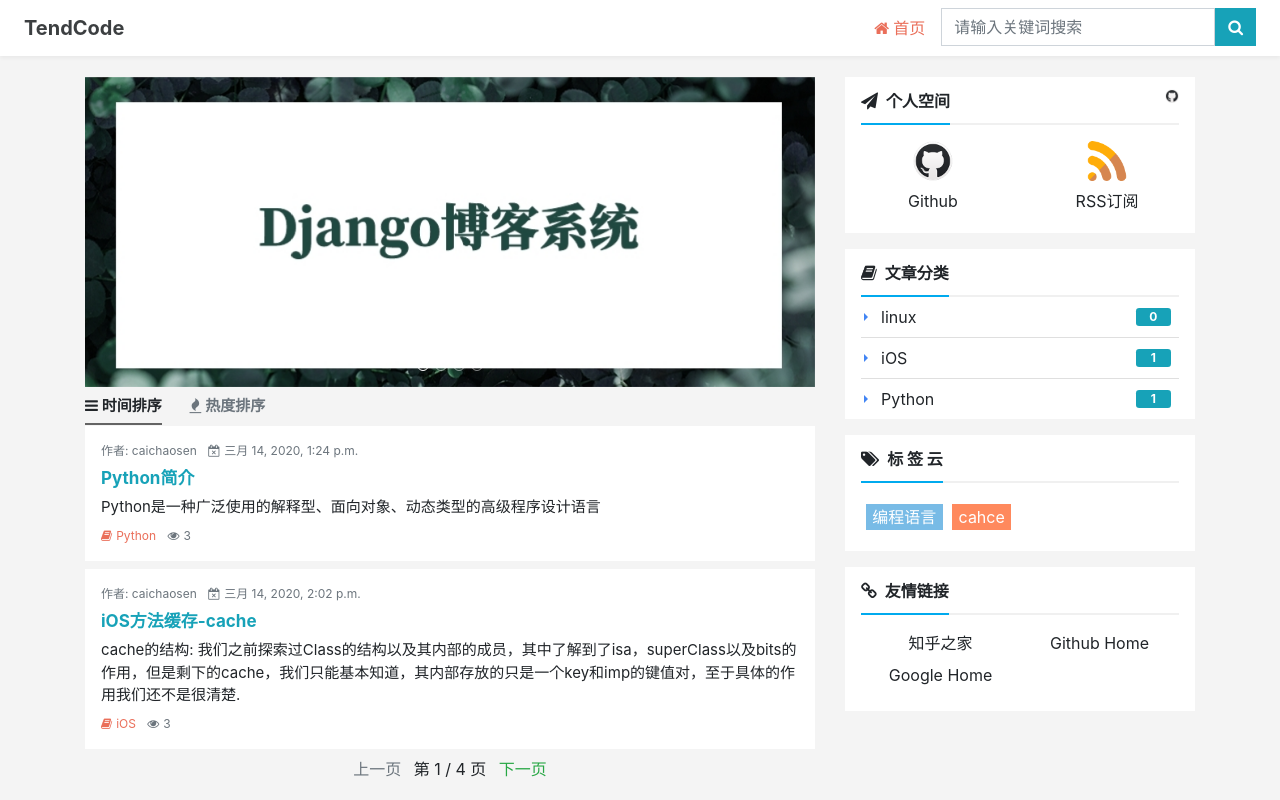
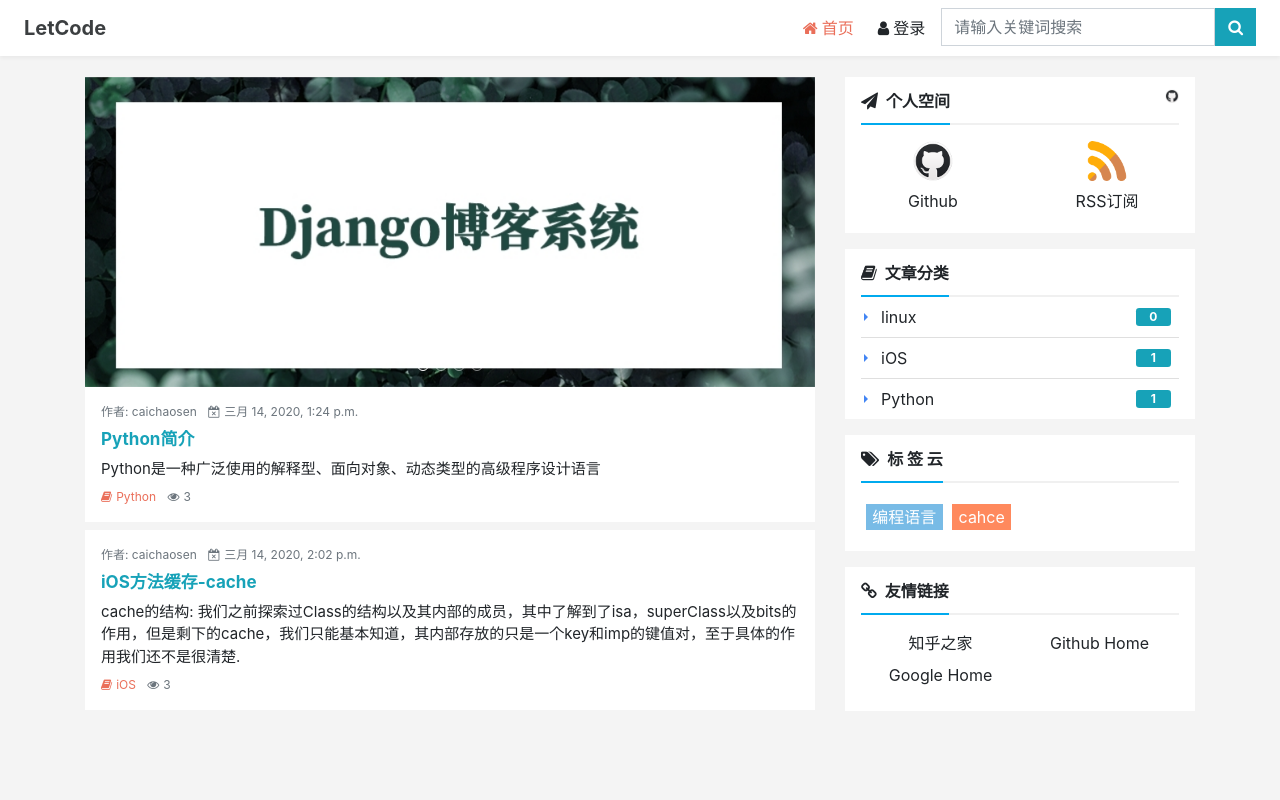
Before and after one commit to TisonCai/blog_web, a Django app: page /hot/ in a window 1280 px wide. Run offline with Django 3.2, Linux system fonts and the light colour scheme; data comes from the database, SQL or seed files in the repository; both versions use the stored data as it was after the commit; some libraries are stand-ins or nearby versions.

Commit message:
add new theme

```diff
--- a/typeidea-env/pip-selfcheck.json
+++ b/typeidea-env/pip-selfcheck.json
@@ -1 +1 @@
-{"last_check":"2020-01-23T02:56:00Z","pypi_version":"20.0.1"}
+{"last_check":"2020-03-14T16:01:08Z","pypi_version":"20.0.2"}
--- a/typeidea/blog/views.py
+++ b/typeidea/blog/views.py
@@ -38,7 +38,7 @@
 
 class CommonViewMixin:
     def get_context_data(self,**kwargs):
-        context = super().get_context_data(**kwargs)
+        context = super(CommonViewMixin, self).get_context_data(**kwargs)
         context.update({
             'sidebars': SideBar.get_all()
         })
@@ -53,7 +53,8 @@
     template_name = 'blog/list.html'
     context_object_name = 'post_list'
 
-    def get_context_data(self, *, object_list=None, **kwargs):
+
+    def get_context_data(self, *args, **kwargs):
         context = super(IndexView, self).get_context_data(**kwargs)
         context.update({
             'keyword': ''
@@ -64,7 +65,7 @@
 
 # 搜索页
 class SearchView(IndexView):
-    def get_context_data(self, *, object_list=None, **kwargs):
+    def get_context_data(self, *args, **kwargs):
         context = super(SearchView, self).get_context_data(**kwargs)
         context.update({
             'keyword': self.request.GET.get('keyword','')
@@ -90,7 +91,8 @@
 # 分类页
 class CategoryView(IndexView):
     pk_url_kwarg = 'category_id'
-    def get_context_data(self, *, object_list=None, **kwargs):
+
+    def get_context_data(self, *args, **kwargs):
         context = super(CategoryView, self).get_context_data(**kwargs)
         category_id = self.kwargs.get('category_id')
         category = get_object_or_404(Category,pk=category_id)
@@ -102,14 +104,14 @@
     def get_queryset(self):
         '''k控制数据源'''
         '''重写queryset，根据分类设置'''
-        queryset = super().get_queryset()
+        queryset = super(CategoryView, self).get_queryset()
         category_id = self.kwargs.get('category_id')
         return queryset.filter(category_id=category_id)
 
 
 # 标签页
 class TagView(IndexView):
-        def get_context_data(self, *, object_list=None, **kwargs):
+        def get_context_data(self, *args, **kwargs):
             context = super(TagView, self).get_context_data(**kwargs)
             tag_id = self.kwargs.get('tag_id')
             tag = get_object_or_404(Tag, pk=tag_id)
@@ -120,7 +122,7 @@
 
         def get_queryset(self):
             '''重写queryset，根据分类设置'''
-            queryset = super().get_queryset()
+            queryset = super(TagView, self).get_queryset()
             tag_id = self.kwargs.get('tag_id')
             print('kekeke')
             print(queryset)
@@ -136,7 +138,7 @@
     pk_url_kwarg = 'post_id'
 
     def get(self, request, *args, **kwargs):
-        response = super().get(request,*args, **kwargs)
+        response = super(PostDetailView, self).get(request,*args, **kwargs)
         self.handle_vistor()
         return response
 
@@ -214,7 +216,7 @@
     template_name = 'blog/_index.html'
     context_object_name = 'post_list'
 
-    def get_context_data(self, *, object_list=None, **kwargs):
+    def get_context_data(self, *args, **kwargs):
         context = super(TestIndexView, self).get_context_data(**kwargs)
         tags = Tag.objects.filter(status=Tag.STATUS_NORMAL)
         categorys = Category.objects.filter(status=Category.STATUS_NORMAL)
@@ -235,7 +237,7 @@
     template_name = 'blog/_index.html'
     context_object_name = 'post_list'
 
-    def get_context_data(self, *, object_list=None, **kwargs):
+    def get_context_data(self, *args, **kwargs):
         context = super(HotIndexView, self).get_context_data(**kwargs)
         tags = Tag.objects.filter(status=Tag.STATUS_NORMAL)
         categorys = Category.objects.filter(status=Category.STATUS_NORMAL)
@@ -256,7 +258,7 @@
     template_name = 'blog/_index.html'
     context_object_name = 'post_list'
 
-    def get_context_data(self, *, object_list=None, **kwargs):
+    def get_context_data(self, *args, **kwargs):
         context = super(SearchIndexView, self).get_context_data(**kwargs)
         tags = Tag.objects.filter(status=Tag.STATUS_NORMAL)
         categorys = Category.objects.filter(status=Category.STATUS_NORMAL)
@@ -285,7 +287,7 @@
     pk_url_kwarg = 'post_id'
 
     def get(self, request, *args, **kwargs):
-        response = super().get(request,*args, **kwargs)
+        response = super(PostDetailIndexView, self).get(request,*args,**kwargs)
         self.handle_vistor()
         return response
 
@@ -320,7 +322,7 @@
     template_name = 'blog/_category.html'
     context_object_name = 'post_list'
 
-    def get_context_data(self, *, object_list=None, **kwargs):
+    def get_context_data(self, *args, **kwargs):
         context = super(CategoryIndexView, self).get_context_data(**kwargs)
         tags = Tag.objects.filter(status=Tag.STATUS_NORMAL)
         categorys = Category.objects.filter(status=Category.STATUS_NORMAL)
@@ -347,7 +349,8 @@
     template_name = 'blog/_tag.html'
     context_object_name = 'post_list'
 
-    def get_context_data(self, *, object_list=None, **kwargs):
+    #
+    def get_context_data(self, *args, **kwargs):
         context = super(TagIndexView, self).get_context_data(**kwargs)
         tags = Tag.objects.filter(status=Tag.STATUS_NORMAL)
         categorys = Category.objects.filter(status=Category.STATUS_NORMAL)
--- a/typeidea/typeidea/custom_site.py
+++ b/typeidea/typeidea/custom_site.py
@@ -1,8 +1,8 @@
 from django.contrib.admin import AdminSite
 
 class CustomSite(AdminSite):
-    site_header = 'Typeidea'
-    site_title = 'Typeidea 管理后台'
+    site_header = 'LetCode'
+    site_title = 'LetCode 管理后台'
     index_title = '首页'
 
 
--- a/typeidea/typeidea/templates/blog/_category.html
+++ b/typeidea/typeidea/templates/blog/_category.html
@@ -9,7 +9,7 @@
     <meta name="viewport" content="width=device-width, initial-scale=1, shrink-to-fit=no">
     <meta name="referrer" content="origin">
     <!-- TDK and ICO -->
-    <title>CI/CD_文章分类_TendCode</title>
+    <title>文章分类_{{ category.name }}</title>
 
     <meta name="description" content="CI/CD 是一种通过在应用开发阶段引入自动化来频繁向客户交付应用的方法。CI/CD 的核心概念是持续集成、持续交付和持续部署。具体而言，CI/CD 在整个应用生命周期内（从集成和测试阶段，到交付和部署）引入了持续自动化和持续监控。">
     <meta name="keywords" content="CI/CD">
@@ -30,8 +30,8 @@
 <!--导航开始-->
 
 <nav class="navbar navbar-expand-md bg-white fixed-top blog-navbar py-md-0">
-    <a class="navbar-brand d-md-none d-lg-block" id="site-logo-name" href="/">
-        <strong class="px-2">TendCode</strong>
+    <a class="navbar-brand d-md-none d-lg-block" id="site-logo-name" href="/index/">
+        <strong class="px-2">LetCode</strong>
     </a>
     <button class="navbar-toggler" type="button" data-toggle="collapse" data-target="#navbarSupportedContent"
             aria-controls="navbarSupportedContent" aria-expanded="false" aria-label="Toggle navigation">
--- a/typeidea/typeidea/templates/blog/_index.html
+++ b/typeidea/typeidea/templates/blog/_index.html
@@ -10,7 +10,7 @@
     <!-- TDK and ICO -->
     <title>Tend to Code_一个使用django和bootstrap搭建的个人博客_TendCode</title>
 
-    <meta name="description" content="TendCode是一个Django搭建的博客，本网站后端使用Django框架搭建，前端使用Bootstrap框架，主要分享博主在Python以及其他编程语言的学习心得。">
+    <meta name="description" content="LetCode是一个Django搭建的博客，本网站后端使用Django框架搭建，前端使用Bootstrap框架，主要分享博主在Python以及其他编程语言的学习心得。">
     <meta name="keywords" content="Python自学,Python爬虫,Django博客,Python web开发,个人博客">
     <!--站长验证-->
     <meta name="baidu-site-verification" content="sNWuPb0U4B" /><meta name="sogou_site_verification" content="3B35Ud7njX"/><meta name="shenma-site-verification" content="05809a2214c7c161432241f733560ddf_1548246599"><meta name="360-site-verification" content="98e4595c433b13d10266ad8ea87ed539" />
@@ -29,8 +29,8 @@
 <!--导航开始-->
 
 <nav class="navbar navbar-expand-md bg-white fixed-top blog-navbar py-md-0">
-    <a class="navbar-brand d-md-none d-lg-block" id="site-logo-name" href="/">
-        <strong class="px-2">TendCode</strong>
+    <a class="navbar-brand d-md-none d-lg-block" id="site-logo-name" href="/index/">
+        <strong class="px-2">LetCode</strong>
     </a>
     <button class="navbar-toggler" type="button" data-toggle="collapse" data-target="#navbarSupportedContent"
             aria-controls="navbarSupportedContent" aria-expanded="false" aria-label="Toggle navigation">
@@ -39,9 +39,13 @@
     <div class="collapse navbar-collapse" id="navbarSupportedContent">
         <ul class="navbar-nav ml-auto">
             <li class="nav-item mr-2">
-                <a class="nav-link py-md-3 active" href="{% url 'nIndex'%}"><i class="fa fa-home mr-1"></i>首页<span class="sr-only">(current)</span></a>
+                <a class="nav-link py-md-3 active" href="{% url 'nIndex'%}">
+                    <i class="fa fa-home mr-1"></i>首页<span class="sr-only">(current)</span></a>
             </li>
-
+            <li class="nav-item mr-2">
+                <a class="nav-link py-md-3 " href="/admin/">
+                    <i class="fa fa-user mr-1"></i>登录<span class="sr-only">(current)</span></a>
+            </li>
             <form class="nav-item navbar-form mr-2 py-md-2" role="search" method="get" id="searchform" action="/nsearch/">
                  <div class="input-group">
                     <input type="search" name="keyword" class="form-control rounded-0" placeholder="请输入关键词搜索"
@@ -87,7 +91,7 @@
     <div class="carousel-inner">
 
         <div class="carousel-item active">
-                <a href="/article/docker-rebuild/">
+                <a href="/index/">
                     <img class="w-100" src="{% static 'images/logo.jpg' %}" alt="Django博客系统">
                 </a>
             </div>
@@ -101,12 +105,12 @@
             <span class="sr-only">Next</span>
         </a>
     </div>
-            <div class="text-secondary font-weight-bold py-2 f-15 choice">
-                <a class="pb-2 active" href="/index/">
-                    <i class="fa fa-bars mr-1"></i>时间排序</a>
-                <a class="pb-2 ml-4" href="/hot/">
-                    <i class="fa fa-fire mr-1"></i>热度排序</a>
-            </div>
+{#            <div class="text-secondary font-weight-bold py-2 f-15 choice">#}
+{#                <a class="pb-2 active" href="/index/">#}
+{#                    <i class="fa fa-bars mr-1"></i>时间排序</a>#}
+{#                <a class="pb-2 ml-4" href="/hot/">#}
+{#                    <i class="fa fa-fire mr-1"></i>热度排序</a>#}
+{#            </div>#}
 
 <div class="summary-list">
 
@@ -134,11 +138,6 @@
 </div>
             <div class="text-center mt-2 mt-sm-1 mt-md-0 mb-3 f-16">
 
-    <span class="text-secondary" title="当前页已经是首页">上一页</span>
-
-    <span class="mx-2">第&nbsp;1&nbsp;/&nbsp;4&nbsp;页</span>
-
-    <a class="text-success" href="?page=2">下一页</a>
 
 </div>
         </div>
--- a/typeidea/typeidea/templates/blog/_tag.html
+++ b/typeidea/typeidea/templates/blog/_tag.html
@@ -9,7 +9,7 @@
     <meta name="viewport" content="width=device-width, initial-scale=1, shrink-to-fit=no">
     <meta name="referrer" content="origin">
     <!-- TDK and ICO -->
-    <title>CI/CD_文章分类_TendCode</title>
+    <title>文章标签_{{ tag.name }}</title>
 
     <meta name="description" content="CI/CD 是一种通过在应用开发阶段引入自动化来频繁向客户交付应用的方法。CI/CD 的核心概念是持续集成、持续交付和持续部署。具体而言，CI/CD 在整个应用生命周期内（从集成和测试阶段，到交付和部署）引入了持续自动化和持续监控。">
     <meta name="keywords" content="CI/CD">
@@ -30,8 +30,8 @@
 <!--导航开始-->
 
 <nav class="navbar navbar-expand-md bg-white fixed-top blog-navbar py-md-0">
-    <a class="navbar-brand d-md-none d-lg-block" id="site-logo-name" href="/">
-        <strong class="px-2">TendCode</strong>
+    <a class="navbar-brand d-md-none d-lg-block" id="site-logo-name" href="/index/">
+        <strong class="px-2">LetCode</strong>
     </a>
     <button class="navbar-toggler" type="button" data-toggle="collapse" data-target="#navbarSupportedContent"
             aria-controls="navbarSupportedContent" aria-expanded="false" aria-label="Toggle navigation">
--- a/typeidea/typeidea/urls.py
+++ b/typeidea/typeidea/urls.py
@@ -54,21 +54,20 @@
 }
 
 urlpatterns = [
-    path('super_admin/', admin.site.urls),
-    path('admin/', custom_site.urls),
+    path('super_admin/', admin.site.urls, ),
+    path('admin/', custom_site.urls ),
     # path('',post_list,name='index'),
-    path('',IndexView.as_view(),name='index'),
+
+    # path('',IndexView.as_view(),name='index'),
     # path('post/<int:post_id>',post_detail, name='post-detail'),
-    path('post/<int:post_id>',PostDetailView.as_view(), name='post-detail'),
+    # path('post/<int:post_id>',PostDetailView.as_view(), name='post-detail'),
     # path('category/<int:category_id>',post_list,name='category-detail'),
-    path('category/<int:category_id>',CategoryView.as_view(),name='category-detail'),
+    # path('category/<int:category_id>',CategoryView.as_view(),name='category-detail'),
     # path('tag/<int:tag_id>',post_list, name='tag-detail'),
-    path('tag/<int:tag_id>',TagView.as_view(), name='tag-detail'),
+    # path('tag/<int:tag_id>',TagView.as_view(), name='tag-detail'),
+    # path('search/',SearchView.as_view(), name='search'),
 
-    path('search/',SearchView.as_view(), name='search'),
-
-    # test
-    path('index/',TestIndexView.as_view(),name='nIndex'),
+    path('',TestIndexView.as_view(),name='nIndex'),
     path('hot/',HotIndexView.as_view(),name='hotIndex'),
     path('nsearch/',SearchIndexView.as_view(),name='searchIndex'),
     path('npost/<int:post_id>',PostDetailIndexView.as_view(), name='npost-detail'),
```
Also changed, not shown: typeidea/blog/admin.py (+10 -21 lines), typeidea/blog/apis.py (+4 -4 lines), typeidea/blog/models.py (+7 -6 lines), typeidea/typeidea/settings.py (+15 -2 lines), typeidea/typeidea/templates/blog/_detail.html (+11 -12 lines), typeidea/db.sqlite3 (added).
